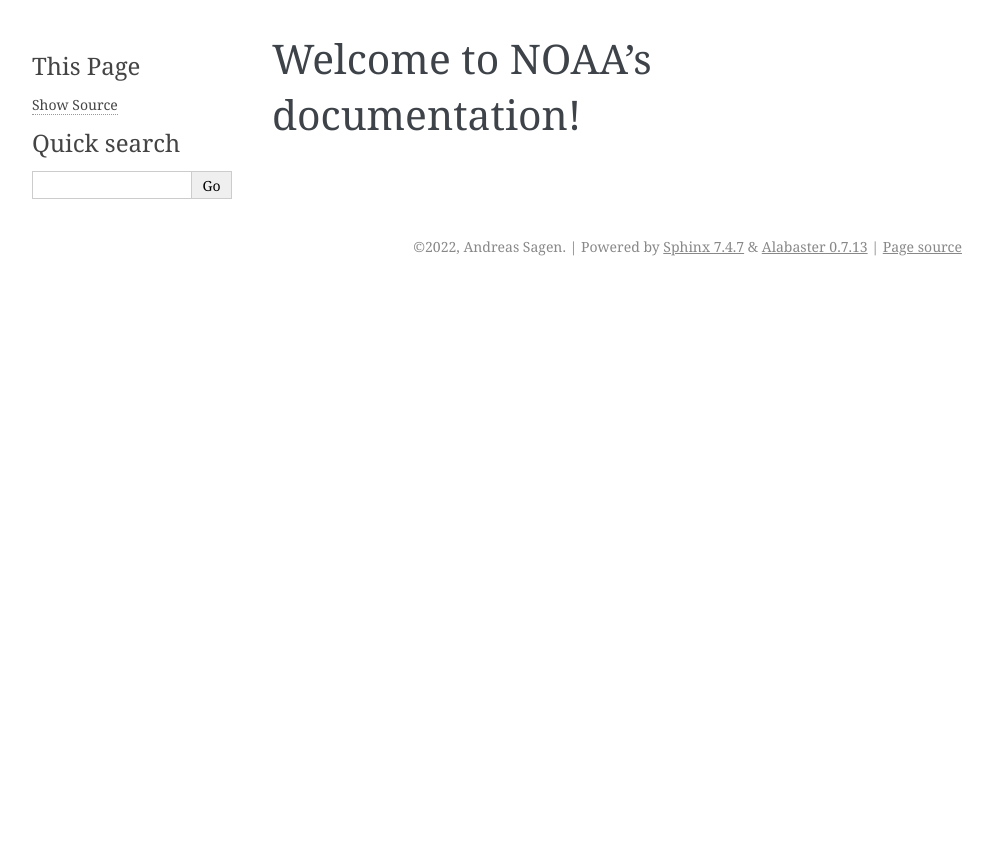
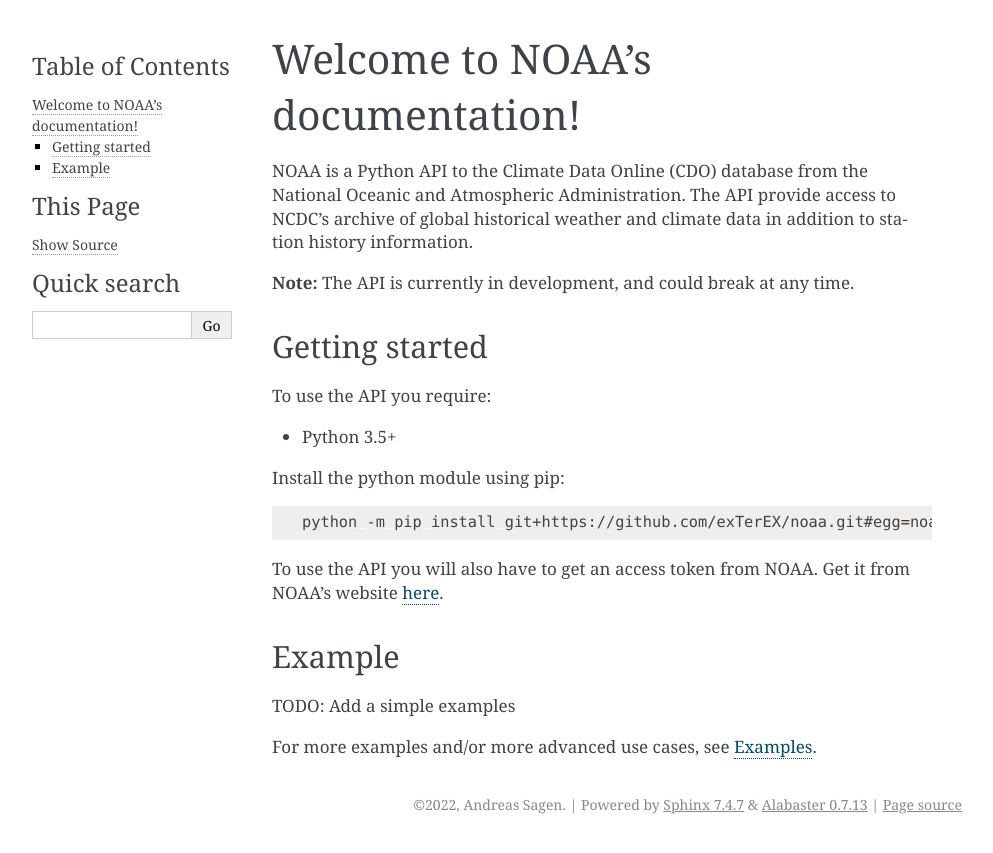
Before and after one commit to exTerEX/noaa, a Sphinx documentation site: the page built from docs/source/index.rst, in a window 1280 px wide. Shown: the top 853 px of the page, without its empty margins (148-1141 px from the left). Built offline with Sphinx 7.4.7, drawn with Linux system fonts in a browser that asks for light colours.

Commit message:
Updated docs and added some TODO's

```diff
--- a/docs/source/documentation.rst
+++ b/docs/source/documentation.rst
@@ -1,5 +1,7 @@
 API Referance
-==================
+================================
 
 .. autoclass:: api.NOAA
    :members:
+
+TODO: Include more info on available input values for some fields.
--- a/docs/source/examples.rst
+++ b/docs/source/examples.rst
@@ -1,2 +1,4 @@
 Examples
-==================
+================================
+
+TODO: Add more/advanced examples
--- a/docs/source/index.rst
+++ b/docs/source/index.rst
@@ -7,3 +7,35 @@
 
    documentation
    examples
+
+NOAA is a Python API to the Climate Data Online (CDO) database from the
+National Oceanic and Atmospheric Administration. The API provide access to
+NCDC's archive of global historical weather and climate data in addition to
+station history information.
+
+**Note:** The API is currently in development, and could break at any time.
+
+Getting started
+--------------------------------
+
+To use the API you require:
+
+* Python 3.5+
+
+Install the python module using pip:
+
+.. code-block:: shell
+
+   python -m pip install git+https://github.com/exTerEX/noaa.git#egg=noaa
+
+To use the API you will also have to get an access token from NOAA. Get it
+from NOAA's website `here`_.
+
+.. _here: https://www.ncdc.noaa.gov/cdo-web/token
+
+Example
+--------------------------------
+
+TODO: Add a simple examples
+
+For more examples and/or more advanced use cases, see :doc:`examples`.
```
